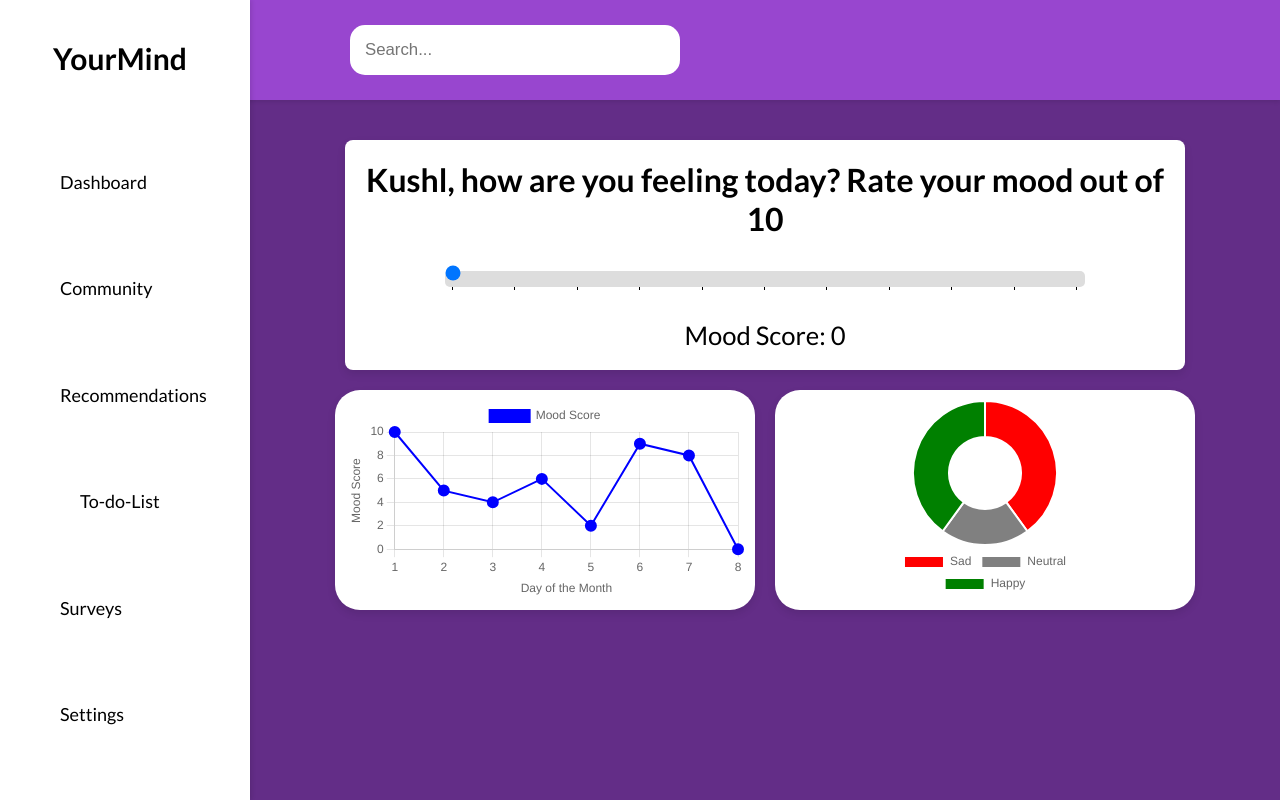
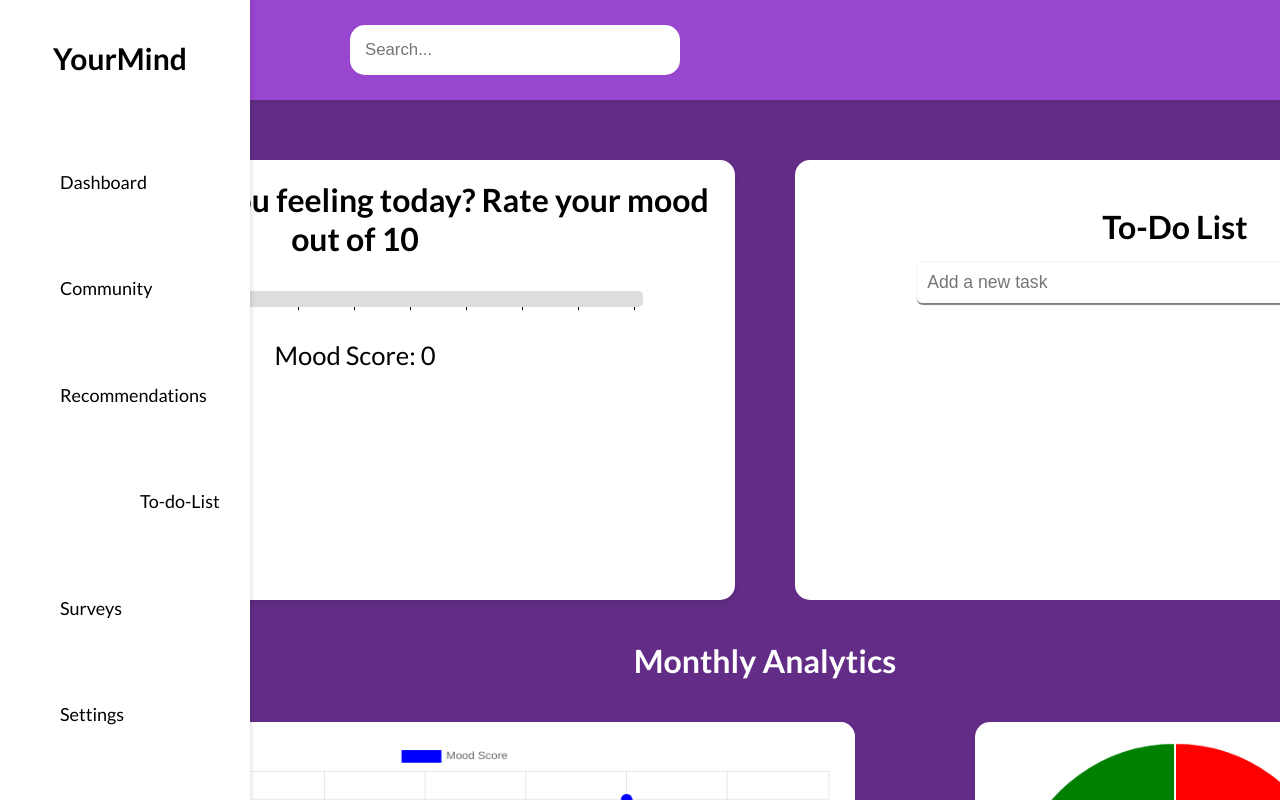
Before and after one commit to moodyspider266/Mental-Health-App, a React (Create React App) app in the folder client/: page / in a window 1280 px wide. Shown: the top 800 px of the page. Built offline with nearby package versions, Linux system fonts and the light colour scheme.

Commit message:
Alignment of components on dashboard complete.

```diff
--- a/client/src/App.jsx
+++ b/client/src/App.jsx
@@ -1,4 +1,5 @@
 import './App.css';
+import { BrowserRouter as Router, Route, Routes } from "react-router-dom";
 import Header from './components/Header';
 import Sidebar from './components/Sidebar';
 import Dashboard from './pages/Dashboard';
@@ -9,7 +10,11 @@ function App() {
         <Header />
         <Sidebar />
         <div className="main-content">
-           <Dashboard />
+          <Router>
+            <Routes>
+              <Route exact path="/" element={<Dashboard />} />
+            </Routes>
+          </Router>
         </div>
     </div>
   );
--- a/client/src/charts/DoughnutChart.jsx
+++ b/client/src/charts/DoughnutChart.jsx
@@ -61,7 +61,7 @@ function MoodDoughnutChart() {
   };
 
   return (
-    <div className="chart-container">
+    <div className="doughnut-chart-container">
       <Doughnut data={chartData} options={options} />
     </div>
   );
--- a/client/src/charts/LineChart.jsx
+++ b/client/src/charts/LineChart.jsx
@@ -99,7 +99,7 @@ function MoodLineChart() {
   };
 
   return (
-    <div className="chart-container">
+    <div className="line-chart-container">
       <Line data={chartData} options={options} />
     </div>
   );
--- a/client/src/components/ToDoList.jsx
+++ b/client/src/components/ToDoList.jsx
@@ -23,7 +23,7 @@ function ToDoList() {
     <div className='to-do-list'>
       <h2>To-Do List</h2>
       <ul>
-        {topThreeTasks.map((task, index) => (
+        {(!topThreeTasks) ? (<h3>No tasks</h3>) : topThreeTasks.map((task, index) => (
           <li key={index}>
             {task}
             <button onClick={() => handleDelete(task)}>Delete</button>
--- a/client/src/components_styling/Dashboard.css
+++ b/client/src/components_styling/Dashboard.css
@@ -5,18 +5,38 @@
     align-items: center;
     margin-top: 20px;
     margin-bottom: 20px;
+    color: white;
 }
 
-.section-2{
+.section-2, .section-1  {
     display: flex;
     gap:20px;
     justify-content: space-between;
+    min-height: 400px;
+    margin-top: 20px;
 }
 
+.rating-slider , .to-do-list-container {
+    width: 800px;
+    height: 400px;
+}
 .mood-line-chart{
-
+    display: flex;
+    justify-content: center;
+    align-items: center;
+    min-width: 800px;
+    min-height: 400px;
+    max-height: 400px;
 }
 
 .mood-doughnut-chart{
+    display: flex;
+    justify-content: center;
+    min-width: 600px;
+    min-height: 300px;
+    max-height: 500px;
+}
 
+.monthly-title {
+    padding-top: 80px;
 }
--- a/client/src/components_styling/DoughnutChart.css
+++ b/client/src/components_styling/DoughnutChart.css
@@ -1,6 +1,15 @@
-.chart-container {
+.doughnut-chart-container {
     display: flex;
     justify-content: center;
+    align-items: center;
     max-height: 400px;
     max-width: 400px;
 }
+
+canvas {
+    background-color: white;
+    border-radius: 15px;
+    padding: 20px;
+    min-height: 300px;
+    min-width: 300px;
+}
--- a/client/src/components_styling/Header.css
+++ b/client/src/components_styling/Header.css
@@ -7,7 +7,7 @@
     width: 100%;
     background-color: rgb(152, 70, 207);
     box-shadow: 0 2px 4px rgba(0, 0, 0, 0.1);
-    height: 100px;
+    min-height: 100px;
     margin-left: 0;
     margin-right: 0;
   }
--- a/client/src/components_styling/LineChart.css
+++ b/client/src/components_styling/LineChart.css
@@ -1,14 +1,19 @@
-.chart-container {
-
-    width: 600px;
-    height: 200px;
-    padding: 10px;
+.line-chart-container {
+    display: flex;
+    justify-content: center;
+    align-items: center;
+    min-height: 400px;
+    max-height: 400px;
+    min-width: 800px;
     background-color: white;
-    border-radius: 25px;
+    border-radius: 15px;
     box-shadow: 0 4px 8px rgba(0, 0, 0, 0.1);
 }
 
 canvas {
     background-color: white;
-
+    min-height: 400px;
+    max-height: 400px;
+    min-width: 800px;
+    padding: 20px;
 }
--- a/client/src/components_styling/RateSlider.css
+++ b/client/src/components_styling/RateSlider.css
@@ -4,8 +4,9 @@
     margin: 20px;
     padding: 20px;
     background-color: white;
-    border-radius: 8px;
+    border-radius: 15px;
     box-shadow: 0 4px 8px rgba(0, 0, 0, 0.1);
+    min-height: 400px;
     max-width: 800px;
     color: black;
   }
--- a/client/src/components_styling/ToDoList.css
+++ b/client/src/components_styling/ToDoList.css
@@ -1,14 +1,18 @@
 .to-do-list {
+    text-align: center;
     background-color: white;
-    max-width: 400px;
+    max-width: 800px;
     color: black;
-    padding: 10px;
+    padding: 20px;
     border-radius: 15px;
+    min-height: 400px;
+    margin: 20px;
 }
 
 .to-do-list h2 {
     text-align: center;
     margin-bottom: 10px;
+    font-size: 2rem;
 }
 
 .to-do-list ul {
--- a/client/src/pages/Dashboard.jsx
+++ b/client/src/pages/Dashboard.jsx
@@ -7,26 +7,24 @@ import ToDoList from '../components/ToDoList';
 
 function Dashboard() {
 
-/**
- *       <div className="to-do-list">
-        <ToDoList userName={userName}/>
-         </div>
- */
+  const userName = "Kushl";
 
-  const userName = "Kushl";
   return (
     <div className="dashboard-container">
-            <div className="section-1">
+      <div className="section-1">
         <div className="rating-slider">
           <RatingSlider userName={userName}/>
         </div>
-
+        <div className="to-do-list-container">
+          <ToDoList userName={userName}/>
+        </div>
       </div>
+      <h1 className='monthly-title'>Monthly Analytics</h1>
       <div className="section-2">
         <div className='mood-line-chart'>
           <MoodLineChart userName={userName}/>
         </div>
-                <div className="mood-doughnut-chart">
+        <div className="mood-doughnut-chart">
           <MoodDoughnutChart userName={userName}/>
         </div>
       </div>
```
